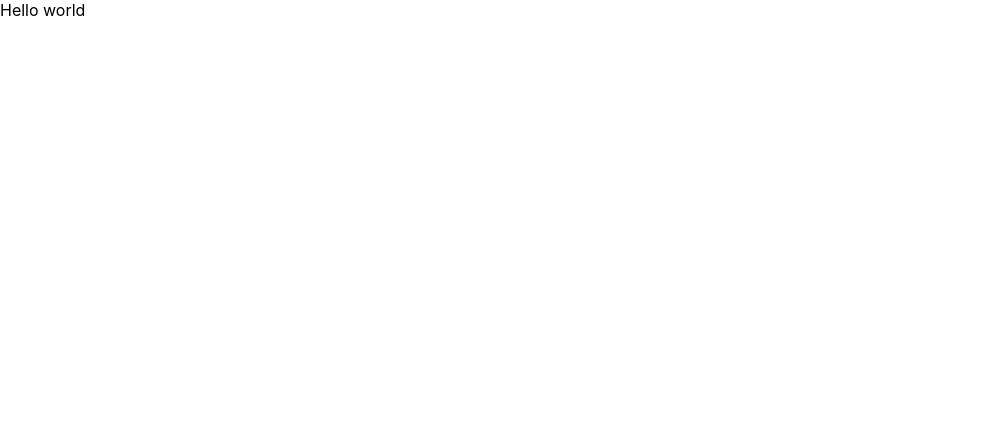
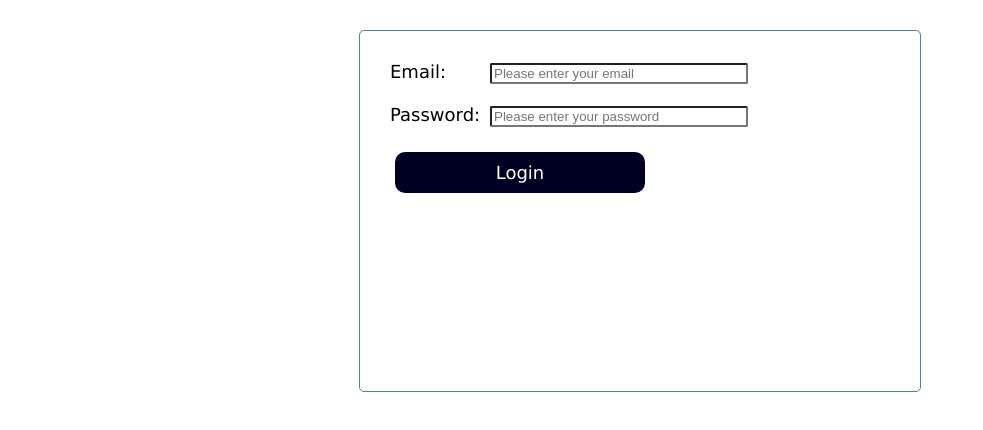
Before and after one commit to talesrune/mern_training, a React (Create React App) app in the folder frontend/: page / in a window 1280 px wide. Shown: the top 430 px of the page, without its empty margins (0-983 px from the left). Built offline with nearby package versions, Linux system fonts and the light colour scheme.

Commit message:
Added login page html

```diff
--- a/frontend/src/App.js
+++ b/frontend/src/App.js
@@ -1,8 +1,9 @@
+import Login from "./pages/Login";
 
 function App() {
   return (
     <div className="App">
-      Hello world
+      <Login />
     </div>
   );
 }
--- a/frontend/src/index.css
+++ b/frontend/src/index.css
@@ -1,8 +1,6 @@
 body {
   margin: 0;
-  font-family: -apple-system, BlinkMacSystemFont, 'Segoe UI', 'Roboto', 'Oxygen',
-    'Ubuntu', 'Cantarell', 'Fira Sans', 'Droid Sans', 'Helvetica Neue',
-    sans-serif;
+  font-family: 'Verdana', sans-serif;
   -webkit-font-smoothing: antialiased;
   -moz-osx-font-smoothing: grayscale;
 }
@@ -11,3 +9,39 @@ code {
   font-family: source-code-pro, Menlo, Monaco, Consolas, 'Courier New',
     monospace;
 }
+
+.container {
+  max-width: 500px;
+  margin: 30px auto;
+  overflow: auto;
+  min-height: 300px;
+  border: 1px solid steelblue;
+  padding: 30px;
+  border-radius: 5px;
+}
+
+input {
+  width: 50%;
+  border-radius: 2px;
+  margin-bottom: 20px;
+}
+
+label {
+  font-size:18px;
+  width: 100px;
+  display: inline-block;
+}
+
+.btn {
+  display: inline-block;
+  background: #002;
+  color: #fff;
+  border: none;
+  padding: 10px 20px;
+  margin: 5px;
+  border-radius: 10px;
+  cursor: pointer;
+  text-decoration: none;
+  font-size: 18px;
+  font-family: inherit;
+}
--- /dev/null
+++ b/frontend/src/pages/Login.js
@@ -0,0 +1,19 @@
+const Login = () => {
+  return (
+
+    <div className="container">
+
+      <form>
+        <label for="email">Email:</label>
+        <input type="text" id = "email" name="email" placeholder="Please enter your email"></input>
+        <tr></tr>
+        <label for="pwd">Password:</label>
+        <input type="text" id = "pwd" name="pwd" placeholder="Please enter your password"></input>
+        <input type="submit" className="btn" value="Login"></input>
+      </form>
+    </div>
+
+  )
+}
+
+export default Login
```
